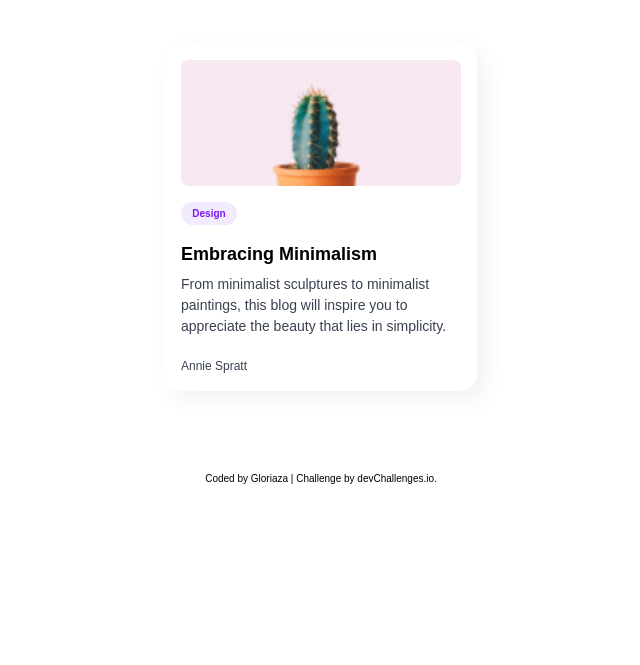
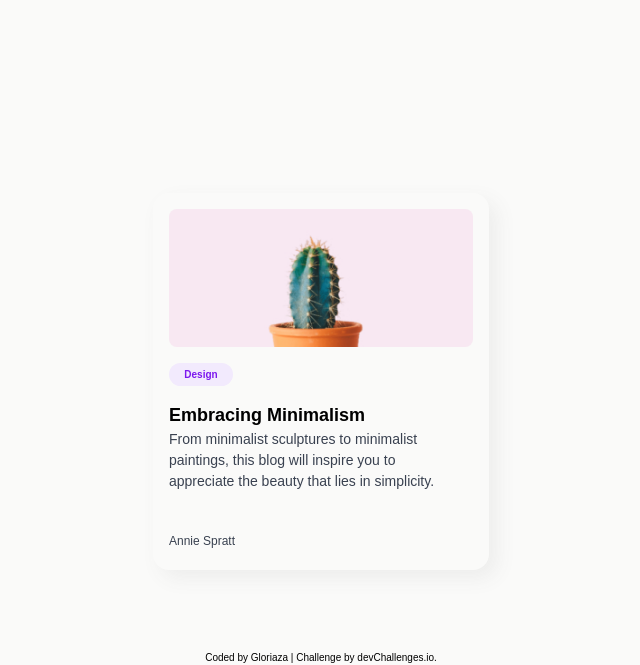
Before and after one commit to gloriazaodyardy/Minimal-Blog-Card, a Vue app: page / in a window 1280 px wide. Shown: the part 135-800 px from the top of the page, without its empty margins (319-959 px from the left). Built offline with nearby package versions, Linux system fonts and the light colour scheme.

Commit message:
Improves blog card padding, height, width, sizing

```diff
--- a/index.html
+++ b/index.html
@@ -14,7 +14,7 @@
   <body>
     <div
       id="app"
-      class="min-h-dvh flex flex-col items-center justify-center font-sora"></div>
+      class="min-h-dvh flex flex-col items-center justify-center font-sora bg-light-gray"></div>
     <script type="module" src="./src/main.js"></script>
   </body>
 </html>
--- a/src/App.vue
+++ b/src/App.vue
@@ -2,21 +2,21 @@
 </script>
 
 <template>
-  <header></header>
+  <header class="py-[164px]"></header>
   <main>
     <div class="flex flex-col p-4 max-w-[21rem] rounded-2xl gap-4 shadow-card">
-      <img class="rounded-lg" src="../resources/Cactus.jpg" alt="Cactus image" srcset="../resources/Cactus@2x.jpg">
-      <div class="flex flex-col items-center bg-purple-soft py-1 w-14 rounded-xl text-center">
+      <img class="rounded-lg" src="../resources/Cactus@2x.jpg" alt="Cactus image" srcset="../resources/Cactus.jpg">
+      <div class="flex flex-col items-center bg-purple-soft py-1 w-16 rounded-xl text-center">
         <b class="text-purple text-tag">Design</b>
       </div>
       <div class="flex flex-col gap-5 text-dark-soft">
-        <div class="flex flex-col gap-[6px] max-w-70">
+        <div class="flex flex-col max-w-70">
           <h1 class="text-title text-black"><b>Embracing Minimalism</b></h1>
           <p class="text-body">From minimalist sculptures to minimalist paintings, this blog will inspire you to
             appreciate the beauty that
             lies in simplicity.</p>
         </div>
-        <p class="text-small">
+        <p class="text-small mt-5 mb-1">
           Annie Spratt
         </p>
       </div>
--- a/src/assets/main.css
+++ b/src/assets/main.css
@@ -20,6 +20,7 @@
   /* Colors */
   --color-purple: #7c19ee;
   --color-purple-soft: #f2eafd;
+  --color-light-gray: #fafaf9;
   --color-white: #ffffff;
   --color-dark: #20293a;
   --color-dark-soft: #394150;
```
Also changed, not shown: 1 other file (tests, documents, lock files or other folders).
